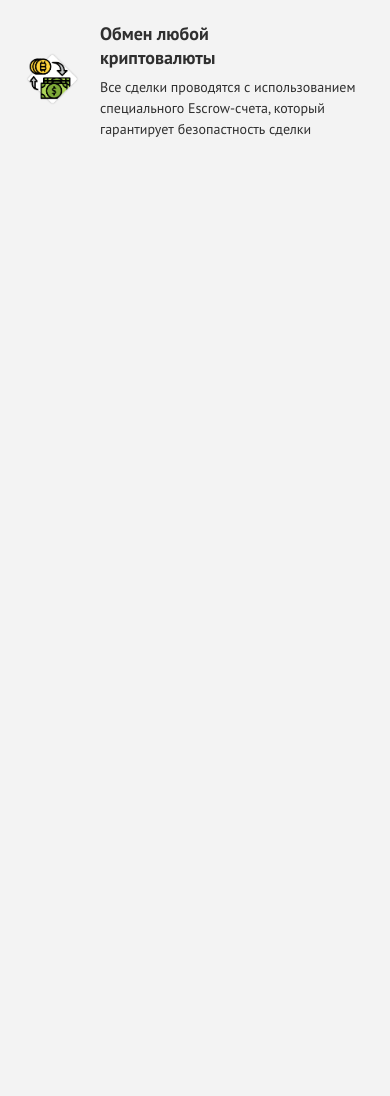
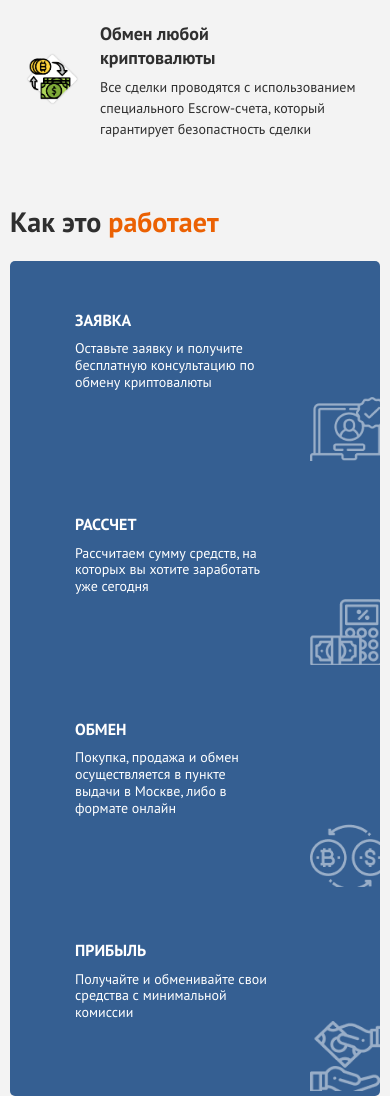
Before and after one commit to ES-Good/Crypto, a website: page index.html in a window 390 px wide. Shown: the part 1523-2619 px from the top of the page. Before the commit the page ends 1677 px from the top, so only its background shows below. Drawn offline with nearby package versions, Linux system fonts and the light colour scheme.

Commit message:
section step

```diff
--- a/index.html
+++ b/index.html
@@ -120,6 +120,41 @@
       </div>
     </section>
     <!-- /.section advantages -->
+
+    <section class="section step">
+      <div class="step__container">
+        <h3 class="step__title title">Как это <span class="text-orange">работает</span></h3>
+        <div class="step__box">
+          <div class="step__card">
+            <p class="step__card-title">заявка</p>
+            <p class="step__card-text">Оставьте заявку и получите бесплатную консультацию по обмену криптовалюты</p>
+            <div class="step__logo"><img src="img/step/logo.png" alt="logo"></div>
+            <div class="step__lines"><img src="img/step/lines.png" alt="lines"></div>
+          </div>
+
+          <div class="step__card">
+            <p class="step__card-title">рассчет</p>
+            <p class="step__card-text">Рассчитаем сумму средств, на которых вы хотите заработать уже сегодня</p>
+            <div class="step__logo"><img src="img/step/logo1.png" alt="logo"></div>
+            <div class="step__lines"><img src="img/step/lines.png" alt="lines"></div>
+          </div>
+
+          <div class="step__card">
+            <p class="step__card-title">обмен</p>
+            <p class="step__card-text">Покупка, продажа и обмен осуществляется в пункте выдачи в Москве, либо в формате онлайн</p>
+            <div class="step__logo"><img src="img/step/logo2.png" alt="logo"></div>
+            <div class="step__lines"><img src="img/step/lines.png" alt="lines"></div>
+          </div>
+
+          <div class="step__card">
+            <p class="step__card-title">прибыль</p>
+            <p class="step__card-text">Получайте и обменивайте свои средства с минимальной комиссии</p>
+            <div class="step__logo"><img src="img/step/logo3.png" alt="logo"></div>
+          </div>
+        </div>
+      </div>
+    </section>
+    <!-- /.section step -->
   </main>
   <script type="text/javascript" src="//cdn.jsdelivr.net/npm/slick-carousel@1.8.1/slick/slick.min.js"></script>
   <script src="js/script.js"></script>
--- a/sass/_fonts.scss
+++ b/sass/_fonts.scss
@@ -7,7 +7,7 @@
   color: $dark;
 }
 
-.title{
+.title {
   font-size: 36px;
   font-weight: 700;
 }
--- a/sass/_media.scss
+++ b/sass/_media.scss
@@ -7,7 +7,30 @@
   }
 }
 
+@media screen and ( max-width: 1150px ) {
+  .step {
+    &__card {
+      padding: 50px 35px 75px 20px;
+    }
+  }
+}
+
 @media screen and ( max-width: 992px ) {
+  .step {
+    padding-top: 50px;
+    &__box {
+      flex-wrap: wrap;
+    }
+    &__card {
+      flex-basis: 50%;
+      padding: 50px 35px 75px 65px;
+      &:nth-child(2) {
+        .step__lines {
+          display: none;
+        }
+      }
+    }
+  }
   .advantages {
     padding-top: 50px;
     background: none;
@@ -71,6 +94,22 @@
 }
 
 @media screen and ( max-width: 767px ) {
+  .step {
+    &__title {
+      margin-bottom: 20px;
+    }
+    &__card {
+      &-title {
+        font-size: 16px;
+      }
+      &-text {
+        font-size: 14px;
+      }
+    }
+    &__logo {
+      width: 70px;
+    }
+  }
   .title {
     font-size: 28px;
     line-height: 130%;
@@ -98,6 +137,14 @@
 
 
 @media screen and ( max-width: 575px ) {
+  .step {
+    &__card {
+      flex-basis: 100%;
+      .step__lines {
+        display: none;
+      }
+    }
+  }
   .advantages {
     &__title {
       max-width: 270px;
--- a/sass/style.sass
+++ b/sass/style.sass
@@ -8,5 +8,6 @@
 @import 'templates/main.scss';
 @import 'templates/calc.scss';
 @import 'templates/advantages.scss';
+@import 'templates/step.scss';
 @import 'animations.scss';
 @import 'media.scss';
--- /dev/null
+++ b/sass/templates/_step.scss
@@ -0,0 +1,46 @@
+.step {
+  padding-top: 80px;
+  &__title {
+    margin-bottom: 35px;
+  }
+  &__container {
+    max-width: 1200px;
+    margin: auto;
+  }
+  &__box {
+    background-color: #355F92;
+    border-radius: 5px;
+    display: flex;
+  }
+  &__card {
+    padding: 50px 60px 75px 35px;
+    position: relative;
+    &-title {
+      font-style: normal;
+      font-weight: bold;
+      font-size: 18px;
+      line-height: 120%;
+      text-transform: uppercase;
+      color: #FFFFFF;
+      margin-bottom: 10px;
+    }
+    &-text {
+      font-style: normal;
+      font-weight: normal;
+      font-size: 16px;
+      line-height: 120%;
+      color: #FFFFFF;
+      max-width: 195px;
+    }
+  }
+  &__logo {
+    position: absolute;
+    right: 0;
+    bottom: 0;
+  }
+  &__lines {
+    position: absolute;
+    right: 0;
+    top: 40px;
+  }
+}
```
Also changed, not shown: css/style.css, img/step/lines.png (added), img/step/logo.png (added), img/step/logo1.png (added), img/step/logo2.png (added), img/step/logo3.png (added).
